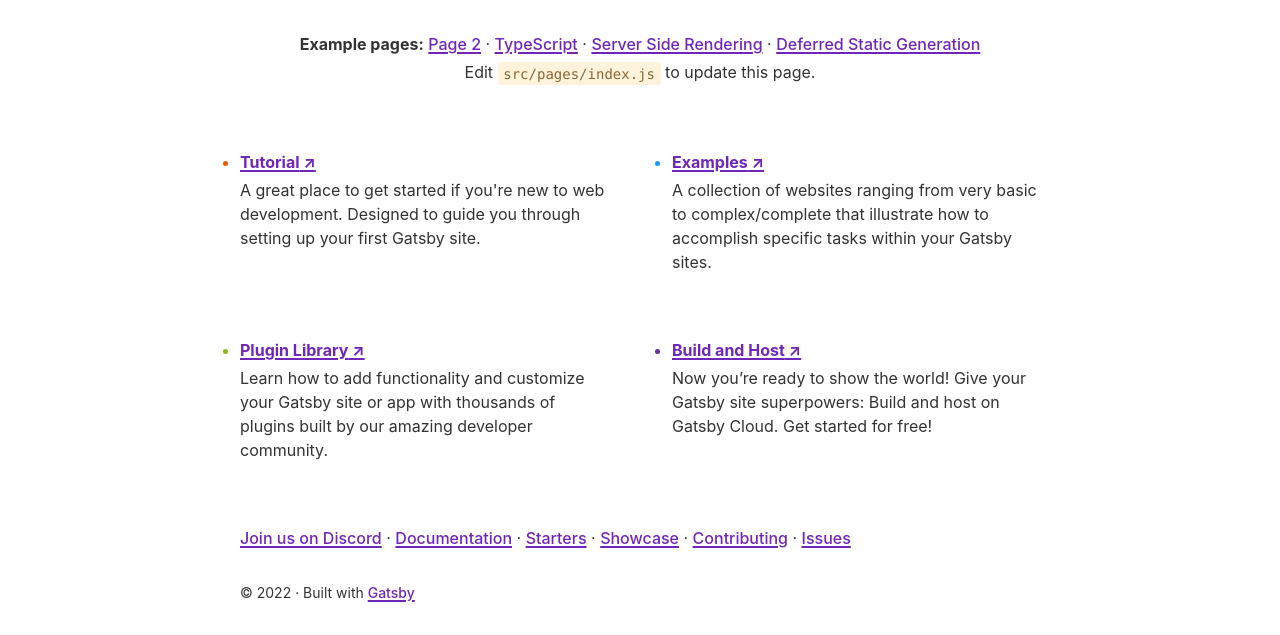
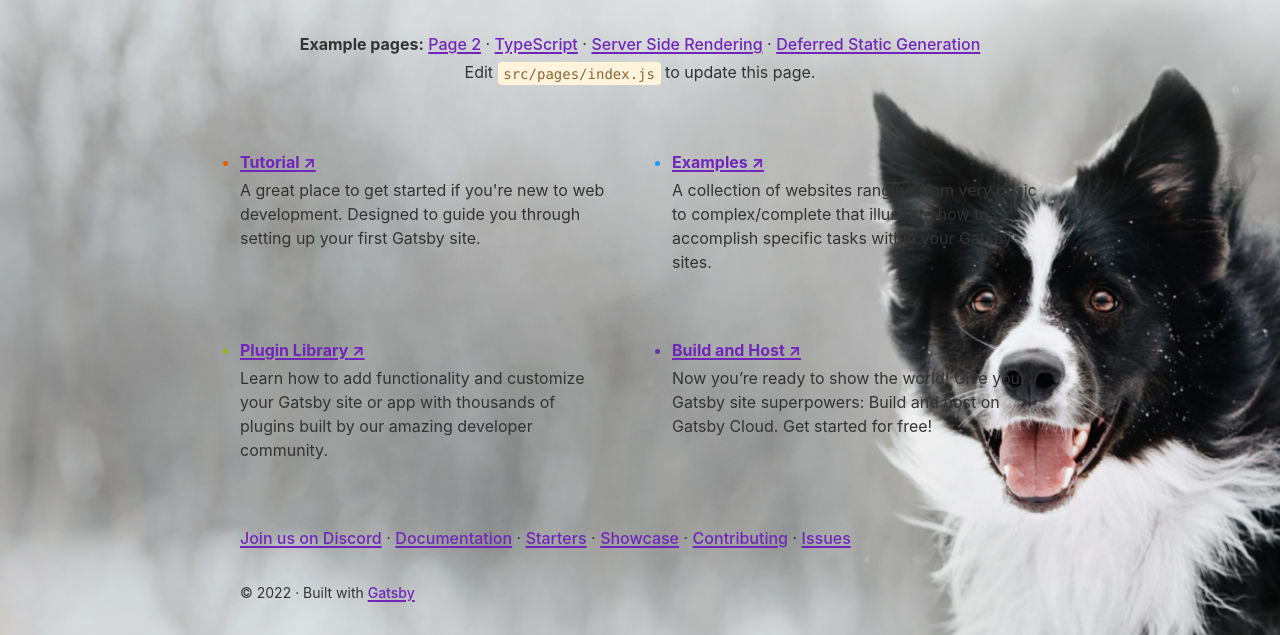
Before and after one commit to timh52280/border-toluca, a Gatsby site: page / in a window 1280 px wide. Shown: the part 224-859 px from the top of the page. Built offline with nearby package versions, Linux system fonts and the light colour scheme; Gatsby itself is replaced by a stand-in of ours.

Commit message:
Cambio de background pagina

```diff
--- a/src/components/layout.css
+++ b/src/components/layout.css
@@ -42,6 +42,7 @@ body {
   font-weight: normal;
   margin: 0;
   word-wrap: break-word;
+  background-image: url('../images/background.jpg');
 }
 a {
   background-color: transparent;
```
Also changed, not shown: src/images/background.jpg (added), 1 other file.
